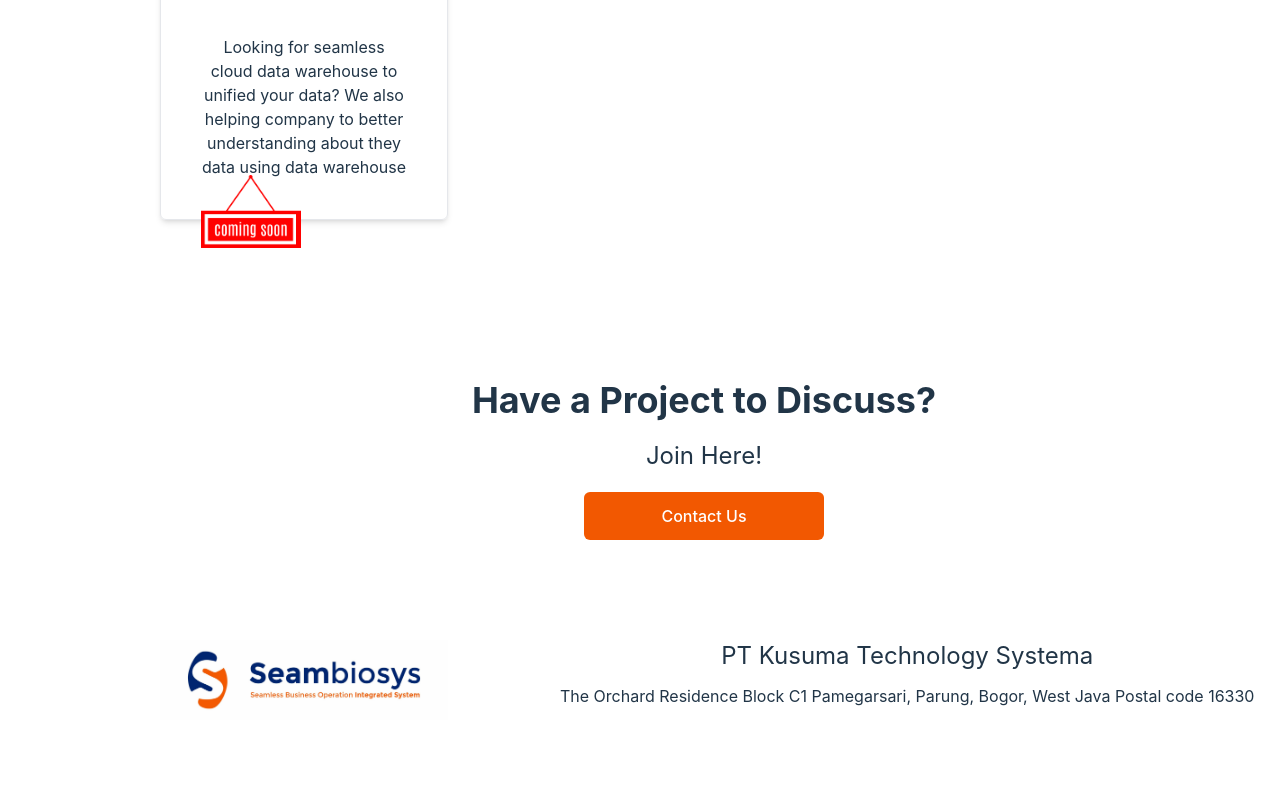
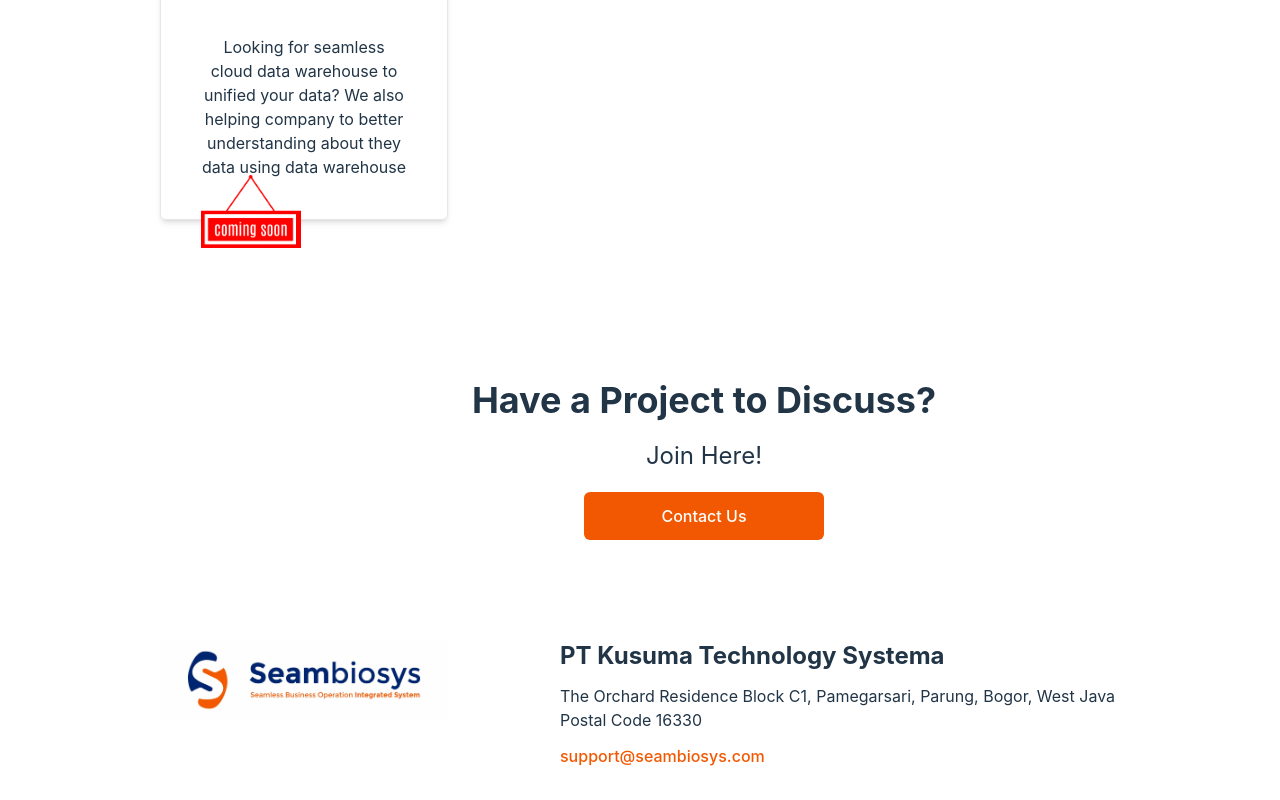
Before and after one commit to BagasDhitya/seambiosys, a React (Vite) app: page / in a window 1280 px wide. Shown: the part 2807-3607 px from the top of the page. Before the commit the page ends 3559 px from the top, so only its background shows below. Built offline with nearby package versions, Linux system fonts and the light colour scheme.

Commit message:
added email seambiosys

```diff
--- a/src/pages/home/index.tsx
+++ b/src/pages/home/index.tsx
@@ -116,11 +116,12 @@ const Home = () => {
                         <div className='w-72 grid gap-y-10'>
                             <img width={500} src={Logo} className='mx-auto' />
                         </div>
-                        <div className='w-72 grid'>
-                            <h1 className='text-2xl text-center'>PT Kusuma Technology Systema</h1>
-                            <p className='w-max'>The Orchard Residence Block C1
-                                Pamegarsari, Parung, Bogor, West Java
-                                Postal code 16330</p>
+                        <div className='w-72 grid gap-y-3'>
+                            <h1 className='text-2xl font-bold'>PT Kusuma Technology Systema</h1>
+                            <p className='w-max'>The Orchard Residence Block C1,
+                                Pamegarsari, Parung, Bogor, West Java <br />
+                                Postal Code 16330</p>
+                            <a href='mailto:support@seambiosys.com' className='w-max text-seambiosys-orange hover:text-orange-700'>support@seambiosys.com</a>
                         </div>
                     </div>
                 </div>
```
